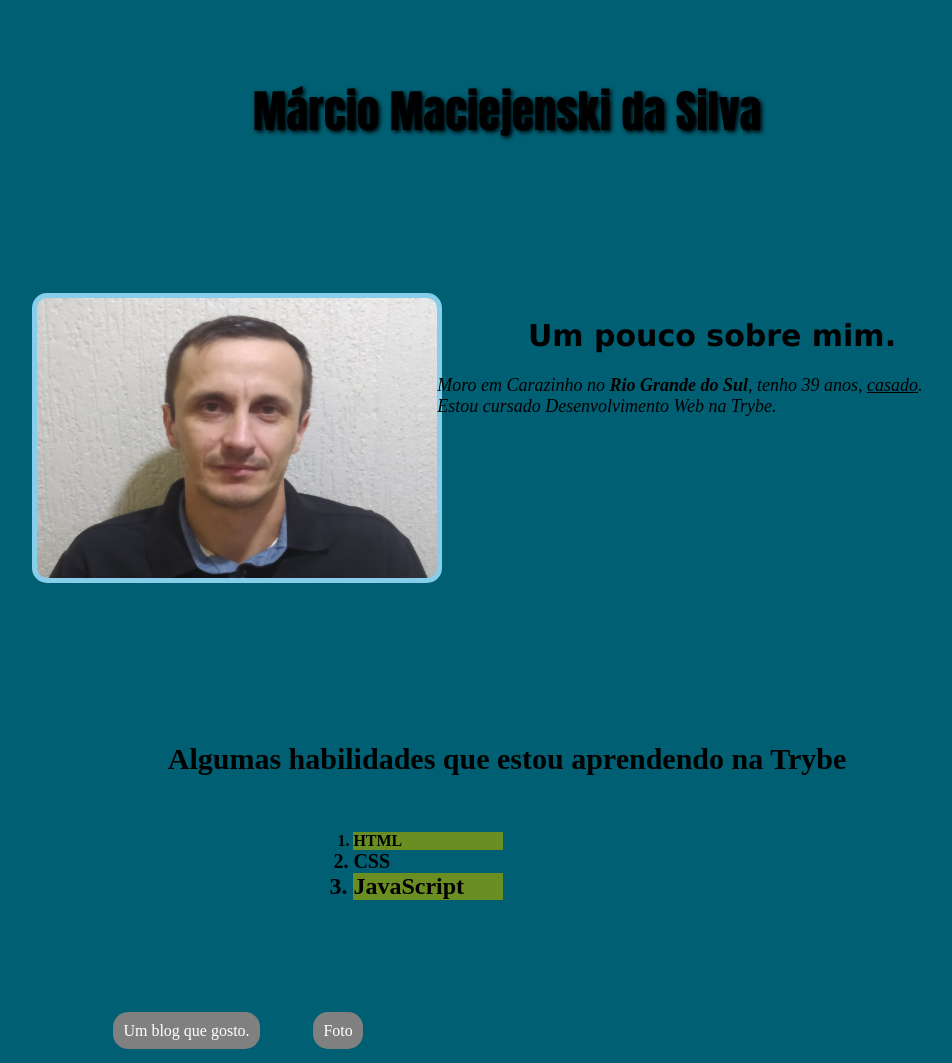
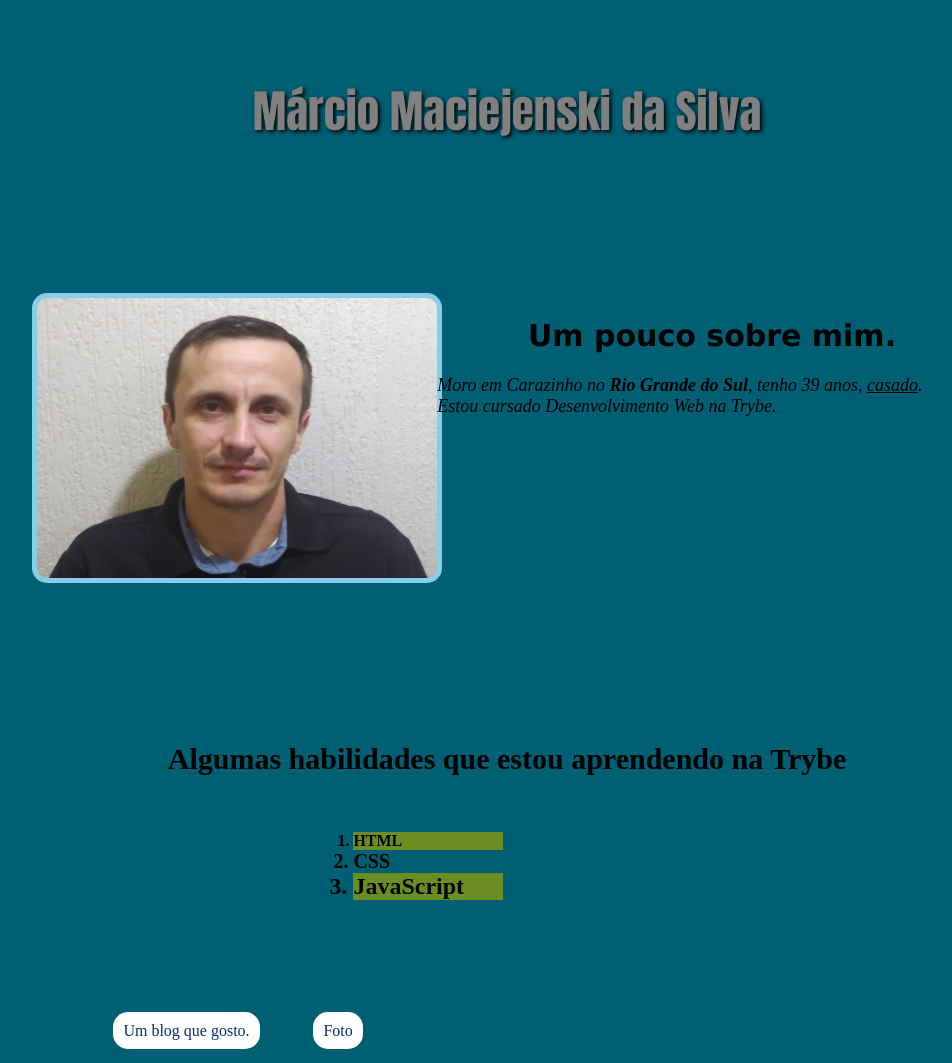
Before and after one commit to MarcioMaciejenski/MarcioMaciejenski.github.io, a plain HTML site: page index.html in a window 1280 px wide. Shown: the whole page, without its empty margins (133-1085 px from the left). Drawn offline with Linux system fonts and the light colour scheme.

Commit message:
Alterado formatacao do h1, criado botoes de link e aplicado efeitos

```diff
--- a/style.css
+++ b/style.css
@@ -9,6 +9,7 @@ h1 {
     font-size: 45px;
     text-align: center;
     text-shadow: 2px 2px 4px black;
+    color: gray;
 }
 
 h2{
@@ -72,8 +73,8 @@ p {
 
  /*configuração dos botões de link*/
  .button {
-     color: white;
-     background-color: gray;
+     color: rgb(4, 47, 102);
+     background-color: white;
      text-decoration: none;
      line-height: 30px;
      padding: 10px;
@@ -92,7 +93,7 @@ p {
 
  /*cria efeito nos botões*/
  a:hover {
-    color: #005F73;
+    color: black;
  }
 
 a:active {
```
